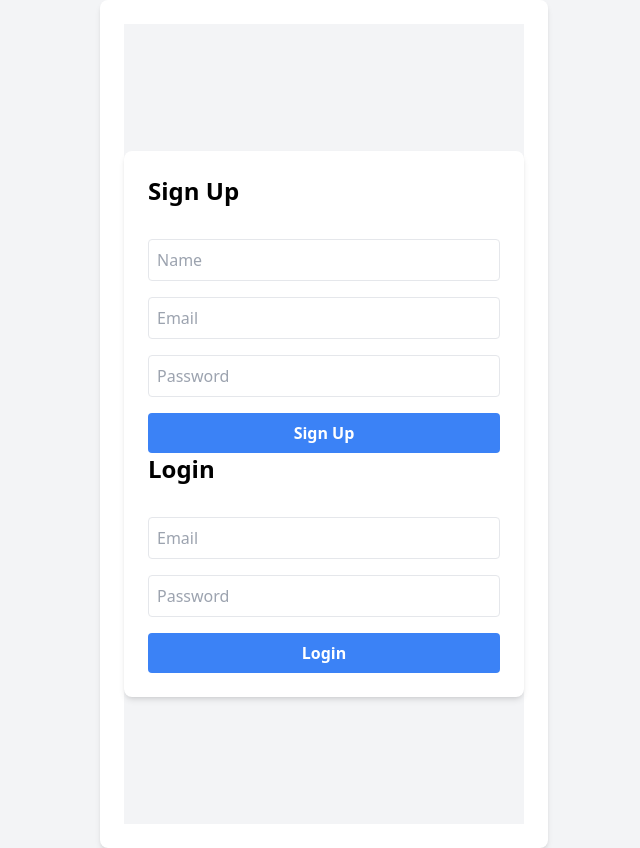
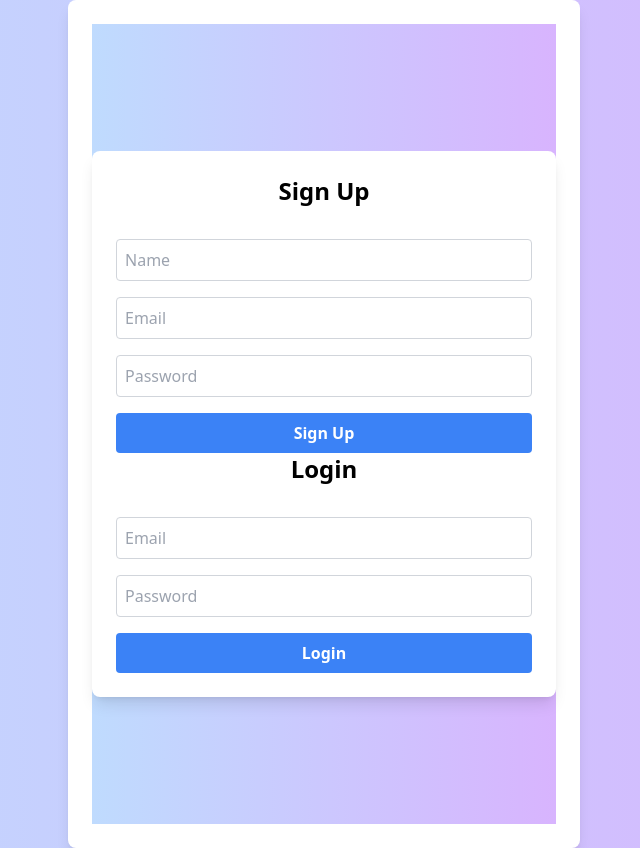
Before and after one commit to 0x5un5h1n3/auth-todo-app, a Next.js app: page / in a window 1280 px wide. Shown: the whole page, without its empty margins (316-956 px from the left). Built offline with nearby package versions, Linux system fonts and the light colour scheme.

Commit message:
Restore completed/not completed colors for todo items

```diff
--- a/components/Layout.js
+++ b/components/Layout.js
@@ -5,8 +5,8 @@ const Layout = ({ children }) => {
   return (
     <AuthProvider>
       <TodoProvider>
-        <div className="flex justify-center items-center min-h-screen bg-gray-100">
-          <div className="w-full max-w-md p-6 bg-white rounded-lg shadow-md">
+        <div className="flex justify-center items-center min-h-screen bg-gradient-to-r from-blue-200 to-purple-300">
+          <div className="w-full max-w-lg p-6 bg-white rounded-lg shadow-lg">
             {children}
           </div>
         </div>
--- a/components/Login.js
+++ b/components/Login.js
@@ -1,3 +1,4 @@
+// components/Login.js
 import { useContext } from "react";
 import { AuthContext } from "../context/AuthContext";
 import { Formik, Form, Field, ErrorMessage } from "formik";
@@ -28,21 +29,25 @@ const Login = () => {
     >
       {({ isSubmitting }) => (
         <Form className="space-y-4">
-          <h2 className="text-2xl mb-4 font-bold">Login</h2>
-          {message && <div className="text-green-500 mb-4">{message}</div>}
-          {error && <div className="text-red-500 mb-4">{error}</div>}
+          <h2 className="text-2xl mb-4 font-bold text-center">Login</h2>
+          {message && (
+            <div className="text-green-500 mb-4 text-center">{message}</div>
+          )}
+          {error && (
+            <div className="text-red-500 mb-4 text-center">{error}</div>
+          )}
           <Field
             type="email"
             name="email"
             placeholder="Email"
-            className="border p-2 w-full rounded"
+            className="border border-gray-300 p-2 w-full rounded"
           />
           <ErrorMessage name="email" component="div" className="text-red-500" />
           <Field
             type="password"
             name="password"
             placeholder="Password"
-            className="border p-2 w-full rounded"
+            className="border border-gray-300 p-2 w-full rounded"
           />
           <ErrorMessage
             name="password"
--- a/components/SignUp.js
+++ b/components/SignUp.js
@@ -1,3 +1,4 @@
+// components/SignUp.js
 import { useContext } from "react";
 import { AuthContext } from "../context/AuthContext";
 import { Formik, Form, Field, ErrorMessage } from "formik";
@@ -22,33 +23,37 @@ const SignUp = () => {
       validationSchema={validationSchema}
       onSubmit={(values, { resetForm }) => {
         signUp(values.email, values.password, values.name);
-        resetForm();
+        resetForm(); // Clear fields after successful submission
       }}
     >
       {({ isSubmitting }) => (
         <Form className="space-y-4">
-          <h2 className="text-2xl mb-4 font-bold">Sign Up</h2>
-          {message && <div className="text-green-500 mb-4">{message}</div>}
-          {error && <div className="text-red-500 mb-4">{error}</div>}
+          <h2 className="text-2xl mb-4 font-bold text-center">Sign Up</h2>
+          {message && (
+            <div className="text-green-500 mb-4 text-center">{message}</div>
+          )}
+          {error && (
+            <div className="text-red-500 mb-4 text-center">{error}</div>
+          )}
           <Field
             type="text"
             name="name"
             placeholder="Name"
-            className="border p-2 w-full rounded"
+            className="border border-gray-300 p-2 w-full rounded"
           />
           <ErrorMessage name="name" component="div" className="text-red-500" />
           <Field
             type="email"
             name="email"
             placeholder="Email"
-            className="border p-2 w-full rounded"
+            className="border border-gray-300 p-2 w-full rounded"
           />
           <ErrorMessage name="email" component="div" className="text-red-500" />
           <Field
             type="password"
             name="password"
             placeholder="Password"
-            className="border p-2 w-full rounded"
+            className="border border-gray-300 p-2 w-full rounded"
           />
           <ErrorMessage
             name="password"
--- a/components/TodoItem.js
+++ b/components/TodoItem.js
@@ -1,3 +1,4 @@
+// components/TodoItem.js
 import { useContext, useState } from "react";
 import { TodoContext } from "../context/TodoContext";
 
@@ -14,29 +15,28 @@ const TodoItem = ({ todo }) => {
 
   return (
     <div
-      className={`bg-white shadow-md rounded p-4 flex justify-between items-center ${
+      className={`bg-white shadow-md rounded p-4 flex flex-col ${
         todo.completed
-          ? "border-l-4 border-green-500"
-          : "border-l-4 border-red-500"
+          ? "border-l-4 border-green-500 bg-green-100"
+          : "border-l-4 border-red-500 bg-red-100"
       }`}
     >
-      <div>
       {isEditing ? (
         <>
           <input
             type="text"
             value={newTitle}
             onChange={(e) => setNewTitle(e.target.value)}
-              className="border p-1 rounded w-full"
+            className="border p-2 mb-2 rounded"
           />
           <textarea
             value={newDescription}
             onChange={(e) => setNewDescription(e.target.value)}
-              className="border p-1 rounded w-full mt-2"
+            className="border p-2 mb-2 rounded"
           />
           <button
             onClick={handleEdit}
-              className="bg-blue-500 hover:bg-blue-700 text-white font-bold py-1 px-2 rounded mt-2"
+            className="bg-blue-500 hover:bg-blue-700 text-white font-bold py-1 px-2 rounded mb-2"
           >
             Save
           </button>
@@ -57,13 +57,14 @@ const TodoItem = ({ todo }) => {
           >
             {todo.description}
           </p>
-          </>
-        )}
-      </div>
-      <div className="space-x-2">
+          <div className="flex justify-between mt-2">
             <button
               onClick={() => toggleCompletion(todo.id)}
-          className="bg-yellow-500 hover:bg-yellow-700 text-white font-bold py-1 px-2 rounded"
+              className={`font-bold py-1 px-2 rounded ${
+                todo.completed
+                  ? "bg-green-500 hover:bg-green-700 text-white"
+                  : "bg-yellow-500 hover:bg-yellow-700 text-white"
+              }`}
             >
               {todo.completed ? "Undo" : "Complete"}
             </button>
@@ -80,6 +81,8 @@ const TodoItem = ({ todo }) => {
               Delete
             </button>
           </div>
+        </>
+      )}
     </div>
   );
 };
--- a/pages/todos.js
+++ b/pages/todos.js
@@ -1,3 +1,4 @@
+// pages/todos.js
 import Layout from "../components/Layout";
 import TodoForm from "../components/TodoForm";
 import TodoList from "../components/TodoList";
@@ -16,7 +17,9 @@ const Todos = () => {
 
   return (
     <Layout>
-      <h1 className="text-3xl mb-4">Welcome, {user ? user.name : "Guest"}!</h1>
+      <h1 className="text-3xl mb-4 text-center">
+        Welcome, {user ? user.name : "Guest"}!
+      </h1>
       <button
         onClick={handleLogout}
         className="bg-red-500 hover:bg-red-700 text-white font-bold py-2 px-4 rounded mb-4"
```
Lines whose indentation alone changed are shown as unchanged.
